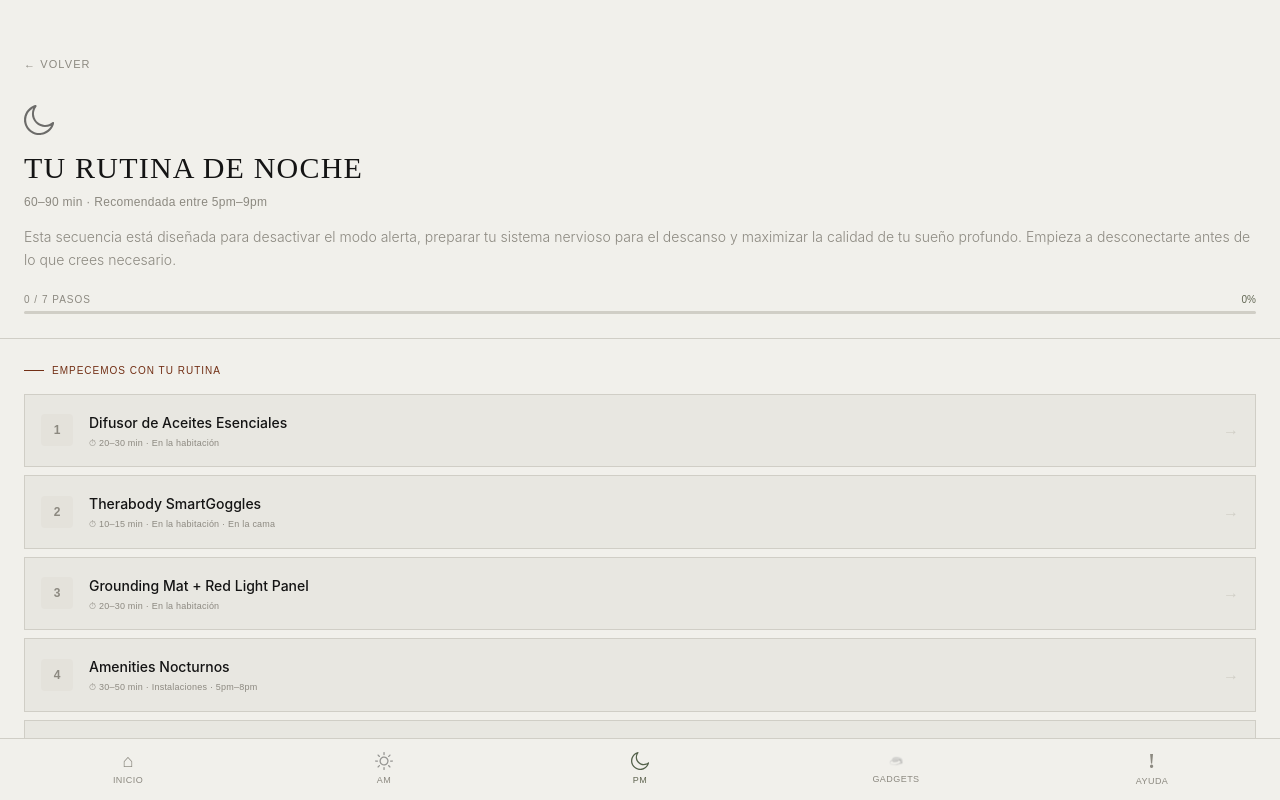
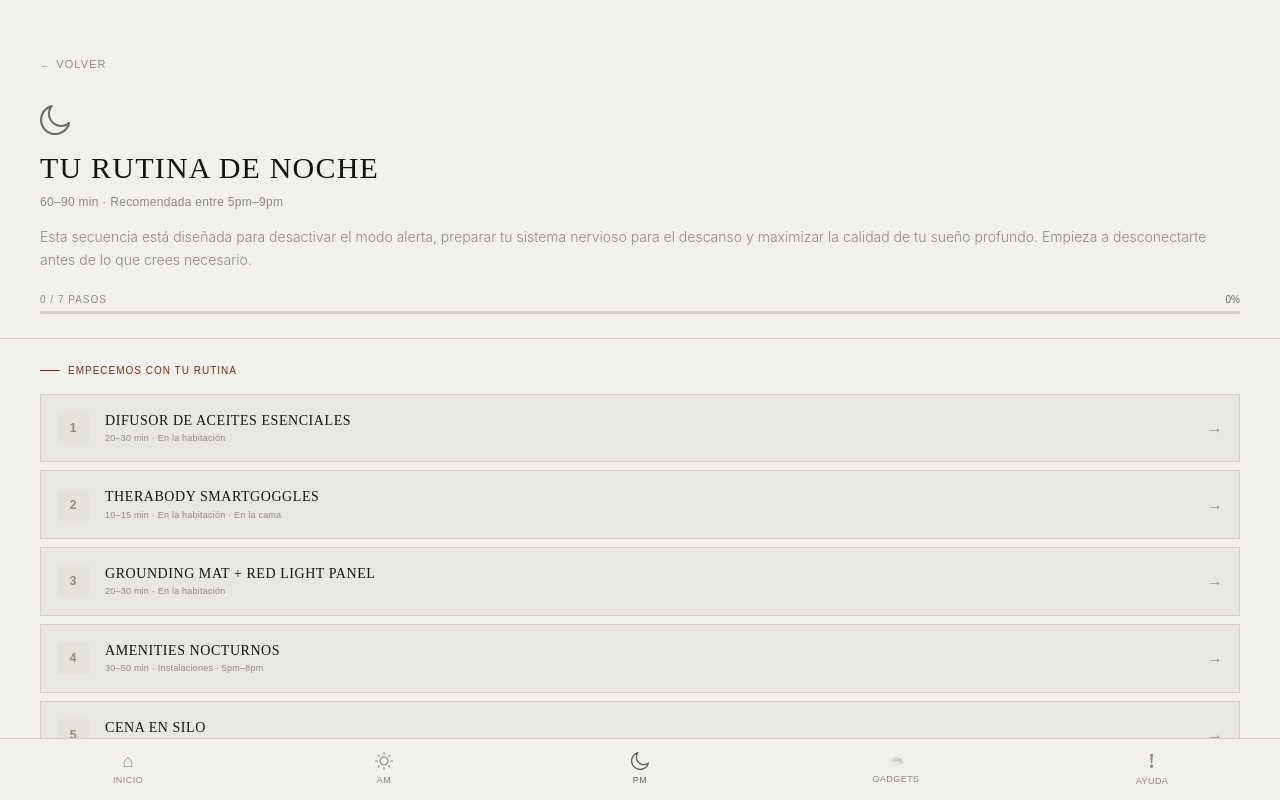
Before and after one commit to juan-alvarez-contravia/wake-bioroom-app, a React (Vite) app: page /pm in a window 1280 px wide. Built offline with nearby package versions, Linux system fonts and the light colour scheme.

Commit message:
Ajustes a Rutine Intro quedando completamente limpia y con tipografía en mayuscula

```diff
--- a/src/data/content.js
+++ b/src/data/content.js
@@ -35,7 +35,7 @@ export const content = {
           id: "am-1",
           step: 1,
           title: "Panel de Luz Circadiana",
-          tag: "⏱ 10–30 min · En el baño",
+          tag: "10–30 min · En el baño",
           description: "Activa este panel mientras te preparas. La luz de espectro completo imita el sol de la mañana y sincroniza tu reloj biológico desde los primeros minutos del día.",
           benefits: [
             "Activa energía natural estimulando producción de cortisol",
@@ -57,7 +57,7 @@ export const content = {
           id: "am-2",
           step: 2,
           title: "Difusor de Aceites Esenciales",
-          tag: "⏱ 15–20 min · En la habitación",
+          tag: "15–20 min · En la habitación",
           description: "Activa el nebulizador mientras te preparas para el día. El aroma crea un ambiente de calma y claridad mental que complementa el efecto de la luz circadiana.",
           benefits: [
             "Induce claridad mental y estado de alerta tranquila",
@@ -81,7 +81,7 @@ export const content = {
           id: "am-3",
           step: 3,
           title: "Grounding Mat + Red Light Panel",
-          tag: "⏱ 20–30 min · En el piso o silla",
+          tag: "20–30 min · En el piso o silla",
           description: "Una combinación poderosa: el Grounding Mat trabaja desde abajo con calor infrarrojo y PEMF mientras el Red Light Panel estimula la regeneración celular. Puedes meditar, hacer respiración consciente o simplemente descansar.",
           benefits: [
             "Reduce inflamación y acelera recuperación muscular",
@@ -107,7 +107,7 @@ export const content = {
           id: "am-4",
           step: 4,
           title: "Therabody SmartGoggles",
-          tag: "⏱ 5–20 min · Sentado o acostado",
+          tag: "5–20 min · Sentado o acostado",
           description: "Usa las SmartGoggles para hacer la transición del modo alerta al modo foco. En la mañana recomendamos SmartRelax o Focus para preparar la mente para el día.",
           benefits: [
             "Reduce estrés y ansiedad de forma inmediata",
@@ -193,7 +193,7 @@ export const content = {
           id: "pm-1",
           step: 1,
           title: "Difusor de Aceites Esenciales",
-          tag: "⏱ 20–30 min · En la habitación",
+          tag: "20–30 min · En la habitación",
           description: "Activa el nebulizador al inicio de tu tarde para crear un ambiente olfativo que señaliza al sistema nervioso que es hora de descansar. Actúa como un ritual de transición entre el día activo y el sueño.",
           benefits: [
             "Induce relajación profunda del sistema nervioso",
@@ -215,7 +215,7 @@ export const content = {
           id: "pm-2",
           step: 2,
           title: "Therabody SmartGoggles",
-          tag: "⏱ 10–15 min · En la habitación · En la cama",
+          tag: "10–15 min · En la habitación · En la cama",
           description: "Usa el modo Sleep para modular el sistema nervioso autónomo y hacer la transición del modo alerta al modo calma de forma rápida y profunda.",
           benefits: [
             "Facilita conciliar el sueño sin esfuerzo",
@@ -242,7 +242,7 @@ export const content = {
           id: "pm-3",
           step: 3,
           title: "Grounding Mat + Red Light Panel",
-          tag: "⏱ 20–30 min · En la habitación",
+          tag: "20–30 min · En la habitación",
           description: "Antes de cenar o al volver al cuarto, usa esta combinación para liberar la tensión del día. El Red Light Panel estimula la recuperación celular nocturna y el Grounding Mat lleva al sistema nervioso al estado parasimpático ideal para dormir.",
           benefits: [
             "Acelera recuperación muscular nocturna",
@@ -270,7 +270,7 @@ export const content = {
           id: "pm-4",
           step: 4,
           title: "Amenities Nocturnos",
-          tag: "⏱ 30–50 min · Instalaciones · 5pm–8pm",
+          tag: "30–50 min · Instalaciones · 5pm–8pm",
           description: "Antes de cenar, vive el protocolo de contraste térmico del hotel. Esta secuencia activa el sistema nervioso, acelera la recuperación muscular y prepara el cuerpo para el descanso profundo de la noche.",
           amenities: [
             { name: "Cold Plunge", icon: "🧊", desc: "Inmersión en agua fría para activar el sistema nervioso y acelerar recuperación.", duration: "2–3 min" },
@@ -296,7 +296,7 @@ export const content = {
           id: "pm-6",
           step: 6,
           title: "DockPro Sleep System",
-          tag: "⏱ Activar 30 min antes de dormir · En la cama",
+          tag: "Activar 30 min antes de dormir · En la cama",
           description: "Configura el sistema de termorregulación de la cama para crear las condiciones perfectas de temperatura que optimizan tu sueño profundo NREM. Se controla desde la app Sleepme, ya instalada en tu tablet.",
           benefits: [
             "Optimiza sueño profundo NREM",
@@ -325,7 +325,7 @@ export const content = {
           id: "pm-7",
           step: 7,
           title: "Hatch Smart Clock",
-          tag: "⏱ Configurar 20–30 min antes de dormir",
+          tag: "Configurar 20–30 min antes de dormir",
           description: "Configura el Hatch para que acompañe tu transición al sueño y te despierte de forma natural al día siguiente, sin sobresaltos. Se controla desde la app Hatch Sleep, ya instalada en tu tablet.",
           benefits: [
             "Despertar gradual y sin sobresaltos ni estrés",
--- a/src/pages/RoutineIntro.jsx
+++ b/src/pages/RoutineIntro.jsx
@@ -19,8 +19,12 @@ export default function RoutineIntro({ routine }) {
 
   return (
     <div className="min-h-screen pb-28" style={{ background: 'var(--bg)' }}>
+
       {/* Header */}
-      <div className="px-6 pt-12 pb-6" style={{ borderBottom: '1px solid var(--border)' }}>
+      <div
+        className="pt-12 pb-6"
+        style={{ paddingLeft: '40px', paddingRight: '40px', borderBottom: '1px solid var(--border)' }}
+      >
         <BackBtn onClick={() => navigate('/home')} />
         <div className="mt-6">
           <img
@@ -28,10 +32,16 @@ export default function RoutineIntro({ routine }) {
             alt={routine === 'am' ? 'Mañana' : 'Noche'}
             style={{ width: '30px', height: '30px', opacity: 0.55, marginBottom: '14px' }}
           />
-          <h1 className="font-lora text-3xl font-light leading-tight mb-2" style={{ color: 'var(--black)' }}>
+          <h1
+            className="font-lora text-3xl font-light leading-tight mb-2"
+            style={{ color: 'var(--black)' }}
+          >
             {intro.title}
           </h1>
-          <p className="text-xs tracking-wide mb-4" style={{ color: 'var(--muted)', fontFamily: "'Montserrat', sans-serif", fontWeight: 400 }}>
+          <p
+            className="text-xs tracking-wide mb-4"
+            style={{ color: 'var(--muted)', fontFamily: "'Montserrat', sans-serif", fontWeight: 400 }}
+          >
             {intro.subtitle}
           </p>
           <p className="font-sans text-sm leading-relaxed mb-5" style={{ color: 'var(--muted)' }}>
@@ -42,7 +52,7 @@ export default function RoutineIntro({ routine }) {
       </div>
 
       {/* Steps list */}
-      <div className="px-6 pt-6 space-y-2">
+      <div className="pt-6 space-y-2" style={{ paddingLeft: '40px', paddingRight: '40px' }}>
         <SectionLabel>Empecemos con tu rutina</SectionLabel>
         {steps.map((step, i) => {
           const done = isCompleted(step.id)
@@ -68,21 +78,27 @@ export default function RoutineIntro({ routine }) {
                 {done ? '✓' : i + 1}
               </div>
               <div className="flex-1 min-w-0">
-                <span className="font-sans text-sm font-medium" style={{ color: 'var(--black)' }}>
+                <div
+                  className="font-lora font-light text-sm leading-snug mb-0.5"
+                  style={{ color: 'var(--black)' }}
+                >
                   {step.title}
-                </span>
-                <div className="text-[9px] tracking-wide mt-0.5 truncate" style={{ color: 'var(--muted)', fontFamily: "'Montserrat', sans-serif", fontWeight: 400 }}>
+                </div>
+                <div
+                  className="text-[9px] tracking-wide truncate"
+                  style={{ color: 'var(--muted)', fontFamily: "'Montserrat', sans-serif", fontWeight: 400 }}
+                >
                   {step.tag}
                 </div>
               </div>
-              <span style={{ color: 'var(--border)' }}>→</span>
+              <span style={{ color: 'var(--muted)' }}>→</span>
             </button>
           )
         })}
       </div>
 
       {/* CTA */}
-      <div className="px-6 pt-6 space-y-3">
+      <div className="pt-6 space-y-3" style={{ paddingLeft: '40px', paddingRight: '40px' }}>
         <BtnPrimary onClick={() => navigate(`/${routine}/paso/1`)}>
           {prog.done === 0 ? intro.cta : 'Continuar Rutina'}
         </BtnPrimary>
```
